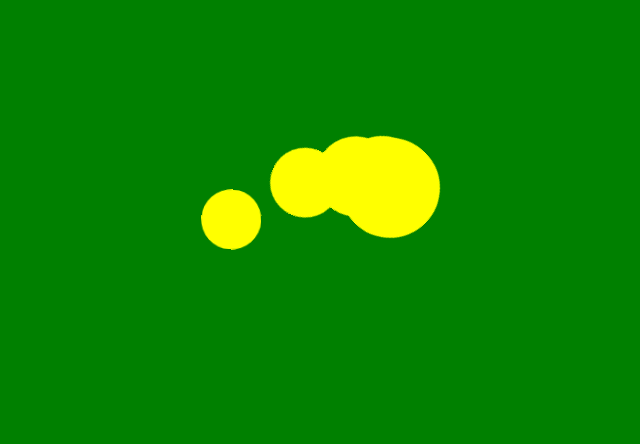
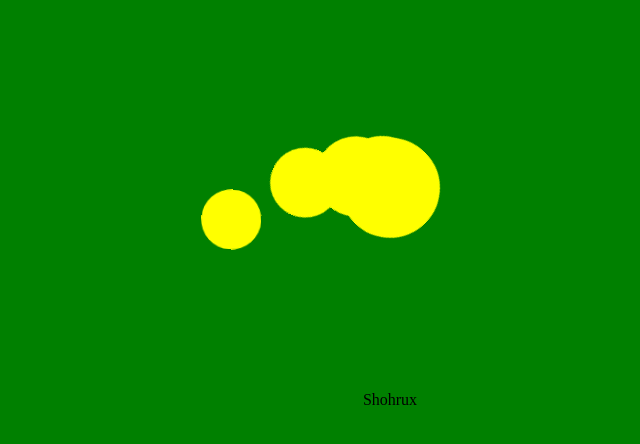
Before and after one commit to Shohruxbek01/animation, a plain HTML site: page index.html in a window 1280 px wide. Shown: the full height of the page, 250-890 px from the left. Drawn offline with Linux system fonts and the light colour scheme.

Commit message:
second push

```diff
--- a/index.html
+++ b/index.html
@@ -9,6 +9,7 @@
 </head>
 <body>
     <div class="container">
+
         <div class="box"></div>
     </div>
     <div class="container">
@@ -24,4 +25,5 @@
         <div class="box"></div>
     </div>
 </body>
+<p>Shohrux</p>
 </html>
--- a/style.css
+++ b/style.css
@@ -37,6 +37,7 @@
 .container:nth-child(5)>.box{
     width: 60px;
     height:60px;
+
 }
 .container:nth-child(3){
     animation-delay: 0.2s;
```
